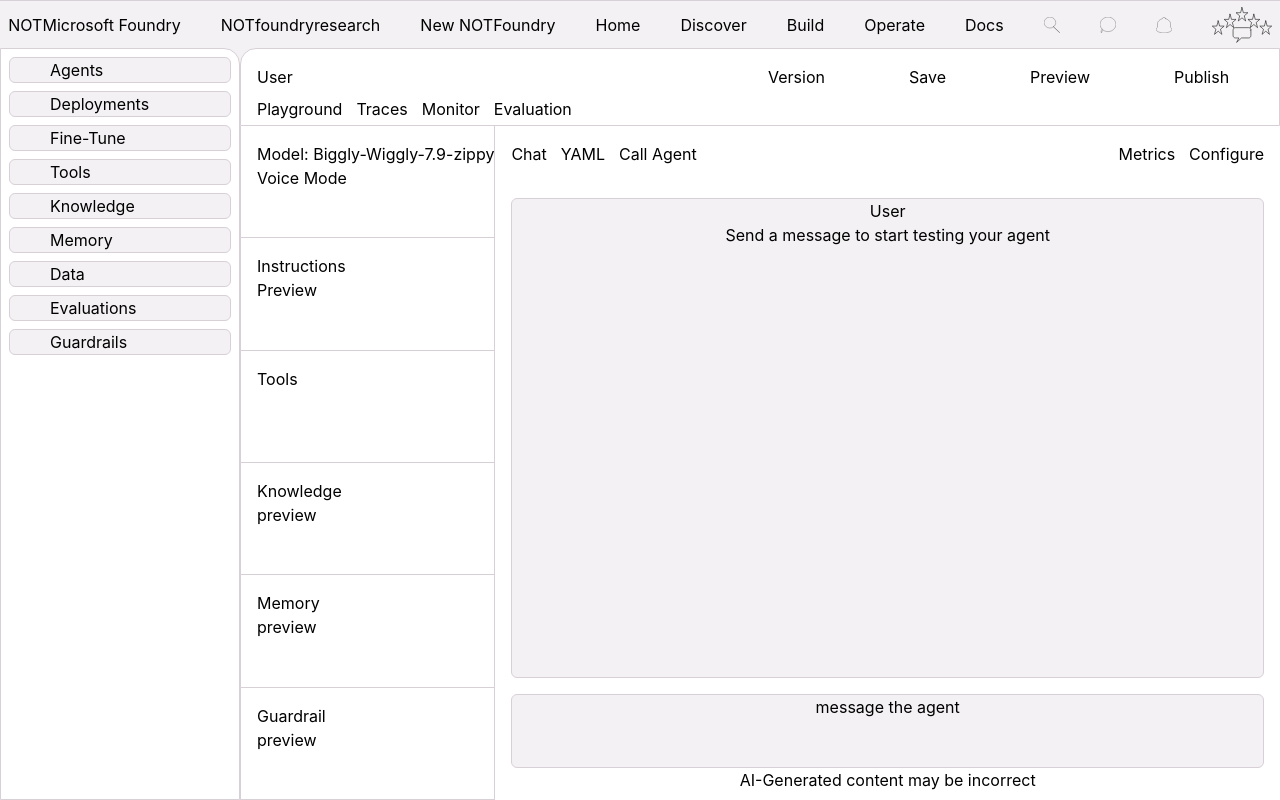
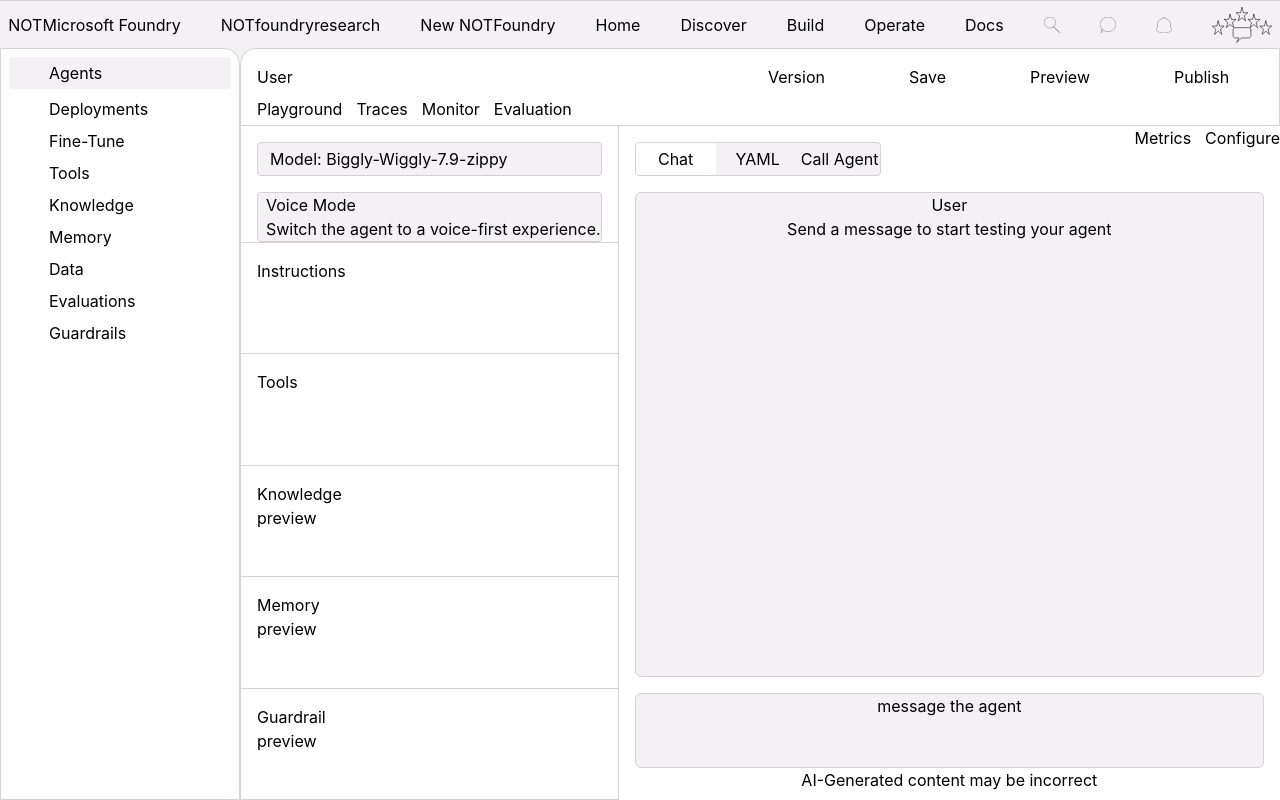
Before and after one commit to schoolblues/TailwindDemo, a React (Vite) app: page / in a window 1280 px wide. Built offline with nearby package versions, Linux system fonts and the light colour scheme.

Commit message:
Buttons & Styling
wiring up some actual button functionality
added some styling to the page for the buttons so they look better

```diff
--- a/src/App.tsx
+++ b/src/App.tsx
@@ -11,8 +11,10 @@ import ChatWindowTabs from './components/ChatWindowTabs'
 import ChatWindow from './components/ChatWindow'
 import MessageWindow from './components/MessageWindow'
 import AIDisclaimer from './components/AIDisclaimer'
+import { useState } from 'react'
 
 function App() {
+    const [active, setActive] = useState<"Chat" | "YAML" | "Call Agent">("Chat")
     return (
         <div className='flex flex-col h-screen bg-white'>
             <Navbar />
@@ -32,8 +34,8 @@ function App() {
                         <ModelGuardrail />
                     </div>
                     <div className='flex flex-col flex-1 min-h-0'>
-                        <ChatWindowTabs />
-                        <ChatWindow />
+                        <ChatWindowTabs active={active} setActive={setActive}/>
+                        <ChatWindow active={active} />
                         <MessageWindow />
                         <AIDisclaimer />
                     </div>
--- a/src/components/ChatWindow.tsx
+++ b/src/components/ChatWindow.tsx
@@ -1,8 +1,14 @@
-function ChatWindow() {
+type Props = {
+    active: "Chat" | "YAML" | "Call Agent"
+}
+
+function ChatWindow({ active }: Props) {
     return (
         <div className="h-full text-center border border-mauve-300 m-4 rounded-md bg-mauve-100">
             <p>User</p>
-            <p>Send a message to start testing your agent</p>
+            {active === "Chat" && <p>Send a message to start testing your agent</p>}
+            {active === "YAML" && <p>YAML View</p>}
+            {active === "Call Agent" && <p>Call Agent View</p>}
         </div>
     )
 }
--- a/src/components/ChatWindowTabs.tsx
+++ b/src/components/ChatWindowTabs.tsx
@@ -1,12 +1,23 @@
-function ChatWindowTabs() {
+type Props = {
+    active: "Chat" | "YAML" | "Call Agent"
+    setActive: (tab: "Chat" | "YAML" | "Call Agent") => void
+}
+
+function ChatWindowTabs({ active, setActive}: Props) {
     return (
-        <div className="flex flex-1 w-full h-full bg-white p-4 border-mauve-300 space-x-3.5">
-        <div className="flex flex-1 text-left space-x-3.5">
-            <p>Chat</p>
-            <p>YAML</p>
-            <p>Call Agent</p>
+        <div className="flex flex-1 h-full bg-white border-mauve-300 pl-4">
+        <div className="flex mt-4 border border-solid border-mauve-300 bg-mauve-100 rounded space-x-0.5">
+            <div className="flex-1 w-20 bg-white text-center rounded">
+                <button className="w-full py-1 h-full" onClick={() => setActive("Chat")}>Chat</button>
+            </div>
+            <div className="flex-1 w-20 text-center">
+                <button className="w-full py-1 h-full" onClick={() => setActive("YAML")}>YAML</button>
+            </div>
+            <div className="flex-1 w-20 justify-center text-center">
+                <button className="w-full py-1 h-full" onClick={() => setActive("Call Agent")}>Call Agent</button>
+            </div>
         </div>
-        <div className="flex text-right space-x-3.5">
+        <div className="flex text-right space-x-3.5 ml-auto">
             <p>Metrics</p>
             <p>Configure</p>
         </div>
--- a/src/components/ModelInstructions.tsx
+++ b/src/components/ModelInstructions.tsx
@@ -3,7 +3,6 @@ function ModelInstructions() {
         <div className="flex flex-1 border-l border-b border-r border-solid border-mauve-300 bg-white">
             <div className="pl-4 pt-4 flex-col">
                 <p>Instructions</p>
-                <p>Preview</p>
             </div>
         </div>
     )
--- a/src/components/ModelSelectionSettings.tsx
+++ b/src/components/ModelSelectionSettings.tsx
@@ -1,9 +1,14 @@
 function ModelSelectionSettings() {
     return (
-        <div className="flex flex-1 border-l border-b border-r  border-solid border-mauve-300 bg-white">
-            <div className="pl-4 pt-4 flex-col">
-                <p>Model: Biggly-Wiggly-7.9-zippy</p>
-                <p>Voice Mode</p>
+        <div className="flex flex-1 border-l border-b border-r border-solid border-mauve-300 bg-white">
+            <div className="indent-2 px-4 pt-4 flex-col">
+                <div className="p-1 border border-solid border-mauve-300 bg-mauve-100 rounded">
+                    <p>Model: Biggly-Wiggly-7.9-zippy</p>
+                </div>
+                <div className="mt-4 border border-solid border-mauve-300 bg-mauve-100 rounded">
+                    <p>Voice Mode</p>
+                    <p>Switch the agent to a voice-first experience.</p>
+                </div>
             </div>
         </div>
     )
--- a/src/components/Quickbar.tsx
+++ b/src/components/Quickbar.tsx
@@ -2,31 +2,31 @@ function Quickbar() {
     return (
         <div className="flex h-full w-60 border border-solid rounded-tr-2xl border-mauve-300 bg-white">
             <div className="indent-10 space-y-3.5 w-full">
-                <div className="my-2 mx-2 border border-solid border-mauve-300 bg-mauve-100 rounded-md">
+                <div className="pt-1 pb-1 my-2 mx-2 bg-mauve-100 rounded">
                     <p>Agents</p>
                 </div>
-                <div className="my-2 mx-2 border border-solid border-mauve-300 bg-mauve-100 rounded-md">
+                <div className="my-2 mx-2">
                     <p>Deployments</p>
                 </div>
-                <div className="my-2 mx-2 border border-solid border-mauve-300 bg-mauve-100 rounded-md">
+                <div className="my-2 mx-2">
                     <p>Fine-Tune</p>
                 </div>
-                <div className="my-2 mx-2 border border-solid border-mauve-300 bg-mauve-100 rounded-md">
+                <div className="my-2 mx-2">
                     <p>Tools</p>
                 </div>
-                <div className="my-2 mx-2 border border-solid border-mauve-300 bg-mauve-100 rounded-md">
+                <div className="my-2 mx-2">
                     <p>Knowledge</p>
                 </div>
-                <div className="my-2 mx-2 border border-solid border-mauve-300 bg-mauve-100 rounded-md">
+                <div className="my-2 mx-2">
                     <p>Memory</p>
                 </div>
-                <div className="my-2 mx-2 border border-solid border-mauve-300 bg-mauve-100 rounded-md">
+                <div className="my-2 mx-2">
                     <p>Data</p>
                 </div>
-                <div className="my-2 mx-2 border border-solid border-mauve-300 bg-mauve-100 rounded-md">
+                <div className="my-2 mx-2">
                     <p>Evaluations</p>
                 </div>
-                <div className="my-2 mx-2 border border-solid border-mauve-300 bg-mauve-100 rounded-md">
+                <div className="my-2 mx-2">
                     <p>Guardrails</p>
                 </div>
             </div>
```
Lines whose indentation alone changed are shown as unchanged.
